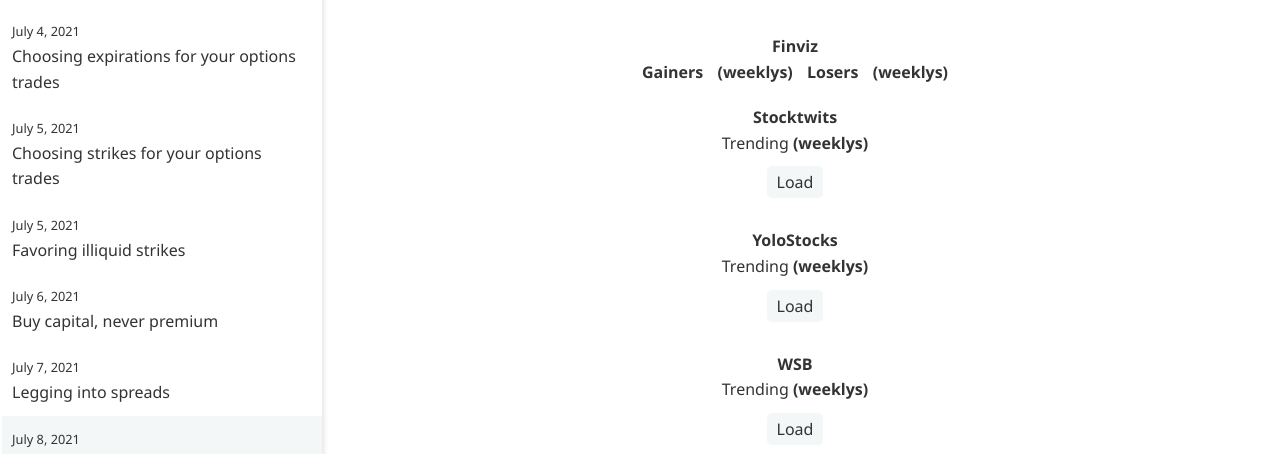
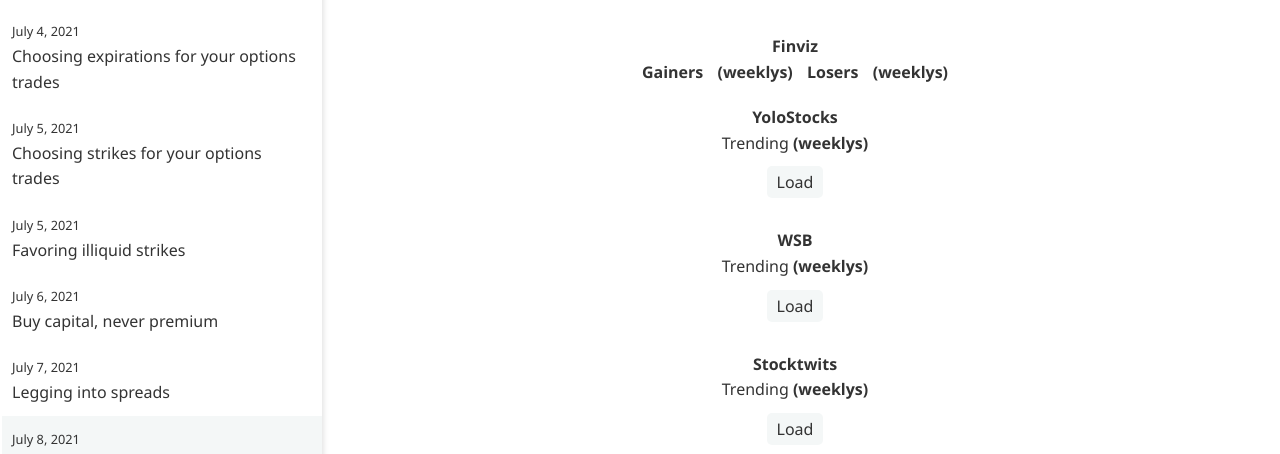
Before and after one commit to ansyblenetwork/aquietlife, a Jekyll site: the page built from _posts/2021-07-08-alerts.md, in a window 1280 px wide and 900 px high. Shown: the part 193-647 px from the top of the window. Built offline with Jekyll 4.4.1, drawn with Linux system fonts in a browser that asks for light colours.

Commit message:
Update 2021-07-08-alerts.md

```diff
--- a/_posts/2021-07-08-alerts.md
+++ b/_posts/2021-07-08-alerts.md
@@ -23,15 +23,6 @@
 </div>
 
 <div style="margin:0px auto 20px auto; text-align:center">
-	<a target='_blank' href='https://stocktwits.com/'><strong style='color:#333'>Stocktwits</strong></a>
-	<br>
-	<span id="stocktwits">Trending <strong>(weeklys)</strong></span>
-	<br>
-	<button id="stButton" style="margin:10px" onclick="if (this.textContent == 'Load') updateStocktwits(); else addAll(stWeeklyList);">Load</button>
-</div>
-
-
-<div style="margin:0px auto 20px auto; text-align:center">
 	<a target='_blank' href='https://yolostocks.live/'><strong style='color:#333'>YoloStocks</strong></a>
 	<br>
 	<span id="yolo">Trending <strong>(weeklys)</strong></span>
@@ -45,6 +36,15 @@
 	<span id="wsb">Trending <strong>(weeklys)</strong></span>
 	<br>
 	<button id="wsbButton" style="margin:10px" onclick="if (this.textContent == 'Load') updateWSB(); else addAll(wsbWeeklyList);">Load</button>
+</div>
+
+
+<div style="margin:0px auto 20px auto; text-align:center">
+	<a target='_blank' href='https://stocktwits.com/'><strong style='color:#333'>Stocktwits</strong></a>
+	<br>
+	<span id="stocktwits">Trending <strong>(weeklys)</strong></span>
+	<br>
+	<button id="stButton" style="margin:10px" onclick="if (this.textContent == 'Load') updateStocktwits(); else addAll(stWeeklyList);">Load</button>
 </div>
 
 <div style="margin:0px auto 20px auto; text-align:center">
```
